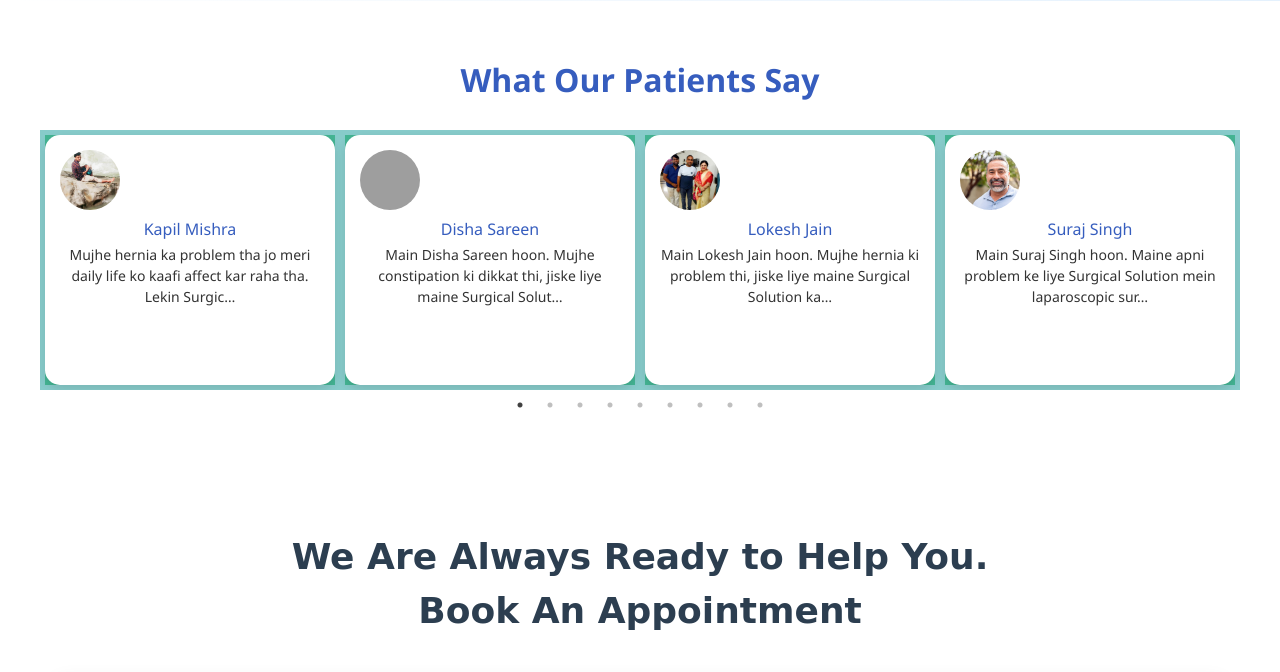
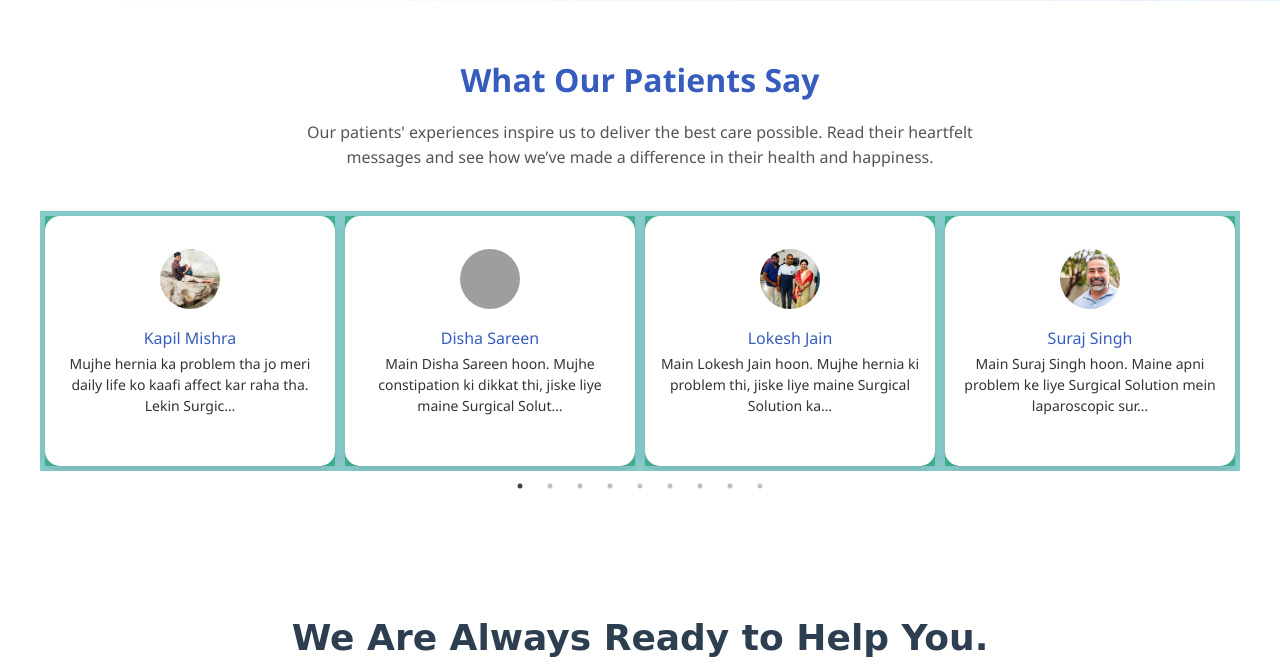
Before and after one commit to AJ0043/Surgical-Solution, a Django app: page / in a window 1280 px wide. Shown: the part 4915-5587 px from the top of the page. Run offline with Django 5.2, Linux system fonts and the light colour scheme; data comes from the database, SQL or seed files in the repository; some libraries are stand-ins or nearby versions; grey boxes are pictures that could not be loaded.

Commit message:
first commit

```diff
--- a/MyApp/templates/Store/Inc/test.html
+++ b/MyApp/templates/Store/Inc/test.html
@@ -8,6 +8,9 @@
 
 <div class="testimonial-section">
     <h2>What Our Patients Say</h2>
+    <p class="testimonial-subtext">
+        Our patients' experiences inspire us to deliver the best care possible. Read their heartfelt messages and see how we’ve made a difference in their health and happiness.
+    </p>
     <div class="testimonial-slider">
         {% for card in testimonials %}
         <div class="testimonial-card">
@@ -66,13 +69,20 @@ $(document).ready(function(){
 .testimonial-section {
     padding: 60px 20px;
     text-align: center;
-    background:rgb(255, 255, 255);
+    background: rgb(255, 255, 255);
 }
 .testimonial-section h2 {
     font-size: 32px;
-    margin-bottom: 30px;
+    margin-bottom: 20px;
     color: #365DBE;
-    font-weight:bold;
+    font-weight: bold;
+}
+.testimonial-subtext {
+    font-size: 16px;
+    color: #555;
+    max-width: 700px;
+    margin: 0 auto 40px;
+    line-height: 1.6;
 }
 .testimonial-slider {
     margin: 0 auto;
@@ -83,8 +93,7 @@ $(document).ready(function(){
     padding: 5px;
     max-width: 300px;
     margin: 0 auto;
-    background:rgba(56, 169, 167, 0.6);
-
+    background: rgba(56, 169, 167, 0.6);
 }
 .testimonial-inner {
     position: relative;
@@ -92,7 +101,7 @@ $(document).ready(function(){
     height: 250px;
     transition: transform 0.8s;
     transform-style: preserve-3d;
-    background:rgba(24,165,112,0.6)
+    background: rgba(24,165,112,0.6)
 }
 .testimonial-inner:hover {
     transform: rotateY(180deg);
@@ -106,6 +115,10 @@ $(document).ready(function(){
     border-radius: 15px;
     box-shadow: 0 4px 10px rgba(0,0,0,0.1);
     padding: 15px;
+    display: flex;
+    flex-direction: column;
+    align-items: center;
+    justify-content: center;
 }
 .testimonial-front {
     z-index: 2;
@@ -119,6 +132,7 @@ $(document).ready(function(){
     border-radius: 50%;
     object-fit: cover;
     margin-bottom: 10px;
+    margin-left: 0;
 }
 .testimonial-front h4 {
     font-size: 16px;
@@ -128,11 +142,17 @@ $(document).ready(function(){
 .testimonial-front p {
     font-size: 14px;
     color: #333;
+    text-align: center;
 }
 .testimonial-back p {
     font-size: 14px;
     color: #444;
     margin-bottom: 15px;
+    text-align: center;
+}
+.testimonial-social {
+    display: flex;
+    justify-content: center;
 }
 .testimonial-social a {
     margin: 0 8px;
--- a/MyApp/templates/Testimonial.html
+++ b/MyApp/templates/Testimonial.html
@@ -118,6 +118,7 @@
     grid-template-columns: repeat(auto-fit, minmax(260px, 1fr));
     gap: 30px;
     padding: 0 20px;
+
 }
 
 .testimonial-card-wrapper {
```
